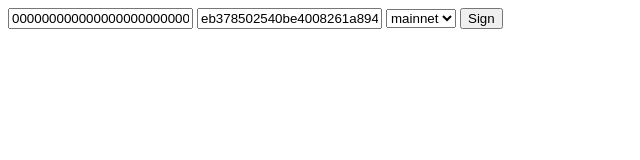
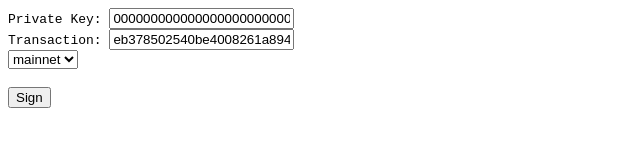
Before and after one commit to leon-do/ethereum-signer, a plain HTML site: page index.html in a window 1280 px wide. Shown: the whole page, without its empty margins (0-640 px from the left). Drawn offline with Linux system fonts and the light colour scheme.

Commit message:
Update index.html

```diff
--- a/index.html
+++ b/index.html
@@ -1,13 +1,17 @@
 <script src="./ethereumjs-tx.js"></script>
 <script src="./buffer.js"></script>
 
-<input id="privateKey" value="0000000000000000000000000000000000000000000000000000000000000001" />
-<input id="rawTx" value="eb378502540be4008261a89472b8df71072e38e8548f9565a322b04b9c75293287038d7ea4c6800080808080" />
+<code>Private Key: </code><input id="privateKey" value="0000000000000000000000000000000000000000000000000000000000000001" />
+<br>
+<code>Transaction: </code><input id="rawTx" value="eb378502540be4008261a89472b8df71072e38e8548f9565a322b04b9c75293287038d7ea4c6800080808080" />
+<br>
 <select name="network" id="network">
   <option value="mainnet">mainnet</option>
   <option value="rinkeby">rinkeby</option>
 </select>
+<br><br>
 <button onClick="signTx()">Sign</button>
+<br>
 <div style="word-wrap: break-word;" id="signedTx"></div>
 
 <script>
```
